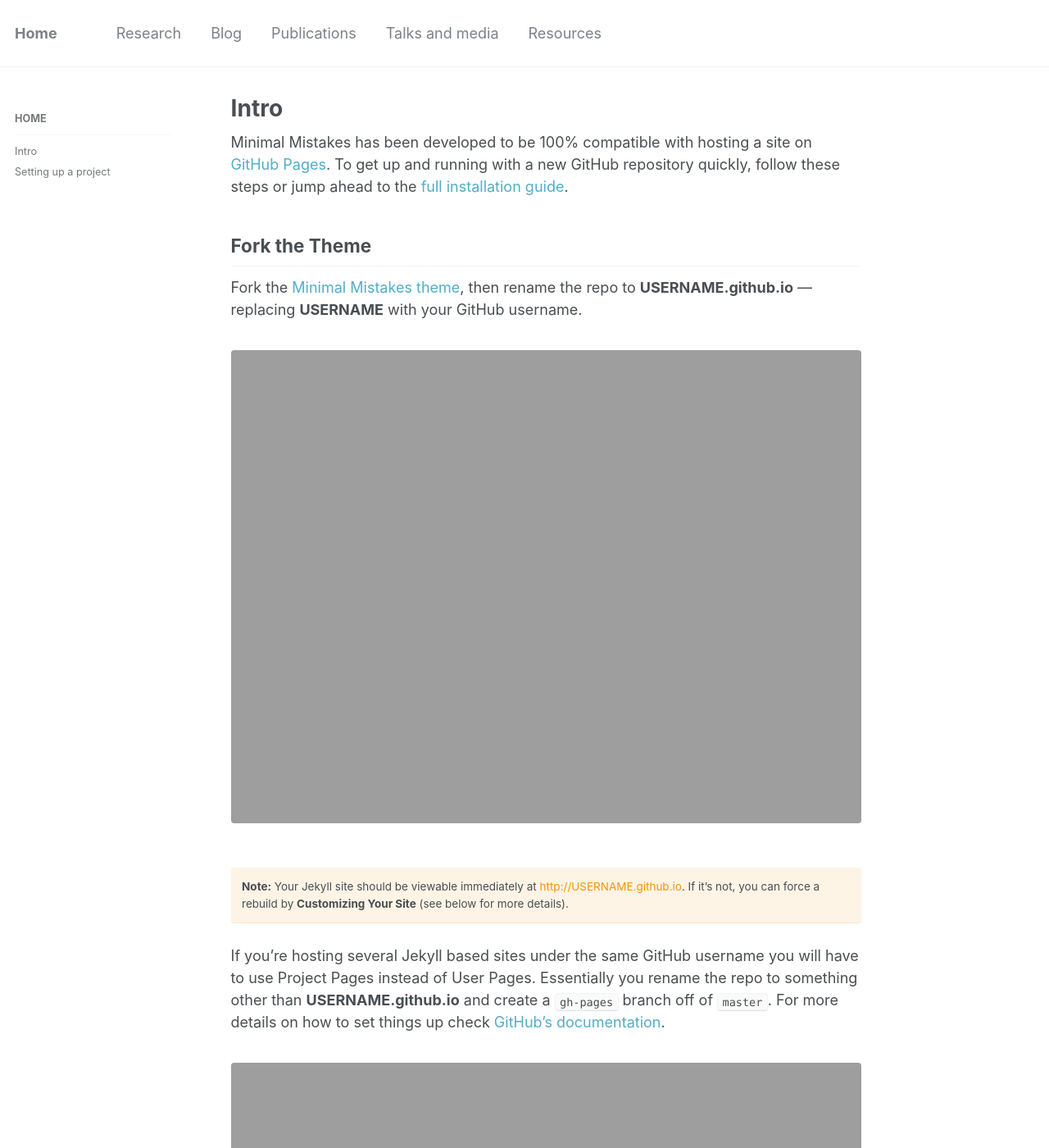
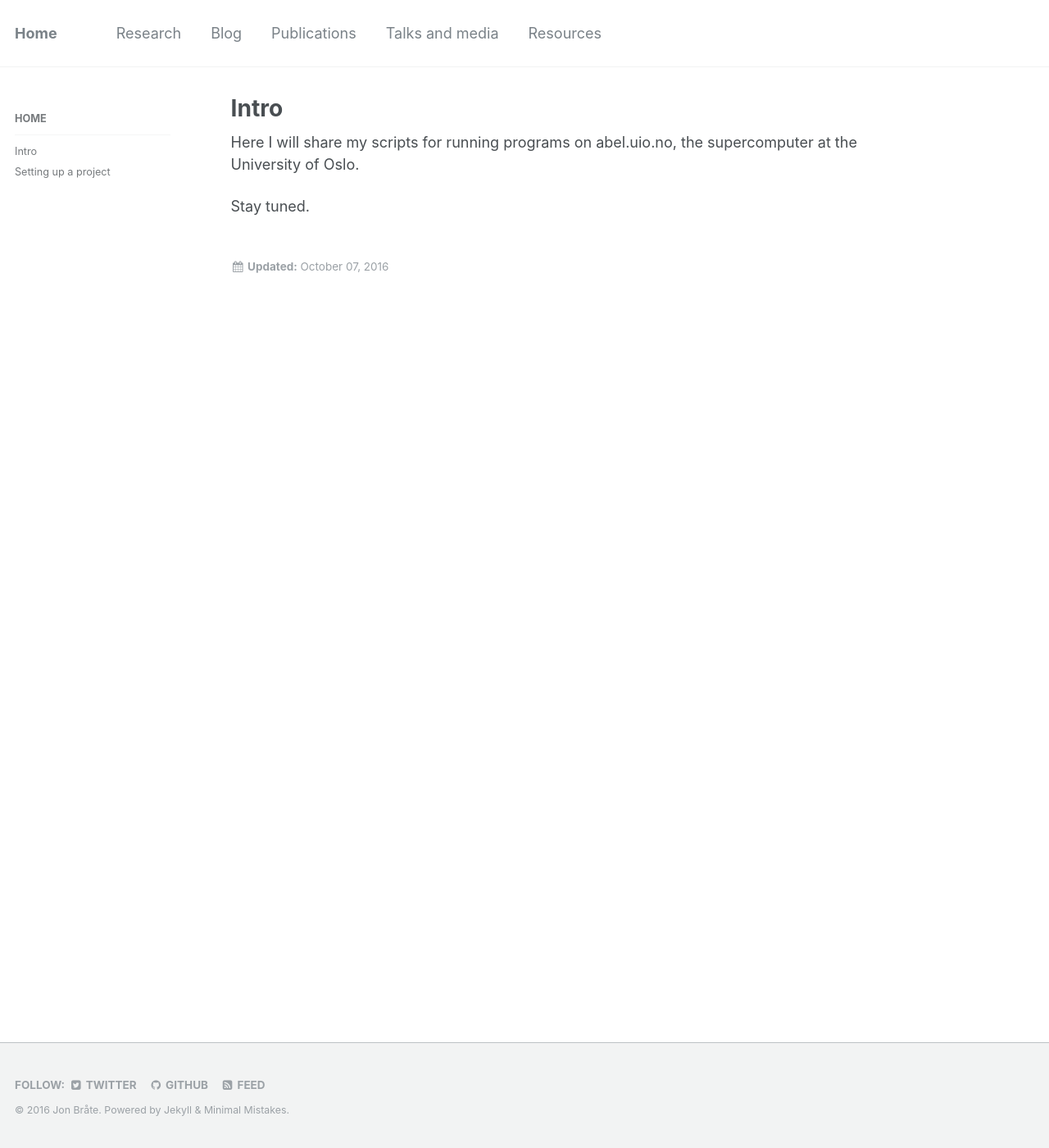
Before and after one commit to pjpaulpj/jonbra.github.io, a Jekyll site: the page built from _resources/01-intro.md, in a window 1280 px wide and 1400 px high. Shown: the whole window at 82% size. Built offline with Jekyll 4.4.1, drawn with Linux system fonts in a browser that asks for light colours; some of the changed text lies outside the part shown.

Commit message:
Update 01-intro.md

```diff
--- a/_resources/01-intro.md
+++ b/_resources/01-intro.md
@@ -6,39 +6,6 @@ excerpt: "How to set up a bioinformatics project on Abel at UiO"
 
 {% include base_path %}
 
-Minimal Mistakes has been developed to be 100% compatible with hosting a site on [GitHub Pages](https://pages.github.com/). To get up and running with a new GitHub repository quickly, follow these steps or jump ahead to the [full installation guide]({{ base_path }}/docs/installation/).
+Here I will share my scripts for running programs on abel.uio.no, the supercomputer at the University of Oslo.
 
-## Fork the Theme
-
-Fork the [Minimal Mistakes theme](https://github.com/mmistakes/minimal-mistakes/fork), then rename the repo to **USERNAME.github.io** --- replacing **USERNAME** with your GitHub username.
-
-<figure>
-  <img src="{{ base_path }}/images/mm-theme-fork-repo.png" alt="fork Minimal Mistakes">
-</figure>
-
-**Note:** Your Jekyll site should be viewable immediately at <http://USERNAME.github.io>. If it's not, you can force a rebuild by **Customizing Your Site** (see below for more details).
-{: .notice--warning}
-
-If you're hosting several Jekyll based sites under the same GitHub username you will have to use Project Pages instead of User Pages. Essentially you rename the repo to something other than **USERNAME.github.io** and create a `gh-pages` branch off of `master`. For more details on how to set things up check [GitHub's documentation](https://help.github.com/articles/user-organization-and-project-pages/).
-
-<figure>
-  <img src="{{ base_path }}/images/mm-gh-pages.gif" alt="creating a new branch on GitHub">
-</figure>
-
-**ProTip:** Be sure to [delete](https://github.com/blog/1377-create-and-delete-branches) the `gh-pages` branch if you forked Minimal Mistakes. This branch contains the documentation and demo site for the theme and you probably don't want that showing up in your repo.
-{: .notice--info}
-
-## Customize Your Site
-
-Open up `_config.yml` found in the root of the repo and edit anything under **Site Settings**. For a full explanation of every setting be sure to read the [**Configuration**]({{ base_path }}/docs/configuration/) section, but for now let's just change the site's title.
-
-<figure>
-  <img src="{{ base_path }}/images/mm-github-edit-config.gif" alt="editing _config.yml file">
-  <figcaption>Edit text files without leaving GitHub.com</figcaption>
-</figure>
-
-Committing a change to `_config.yml` (or any file in your repository) will force GitHub Pages to rebuild your site with Jekyll. It should then be viewable a few seconds later at `https://USERNAME.github.io`.
-
----
-
-Congratulations! You've successfully forked the theme and are up an running with GitHub Pages. Now you're ready to add content and customize the site further.
+Stay tuned.
```
